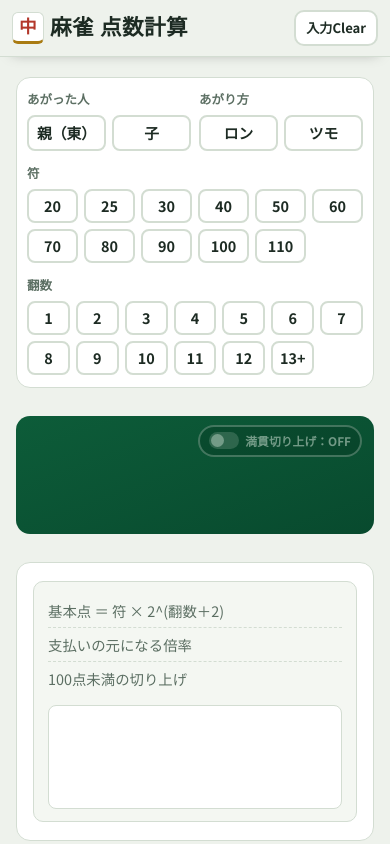
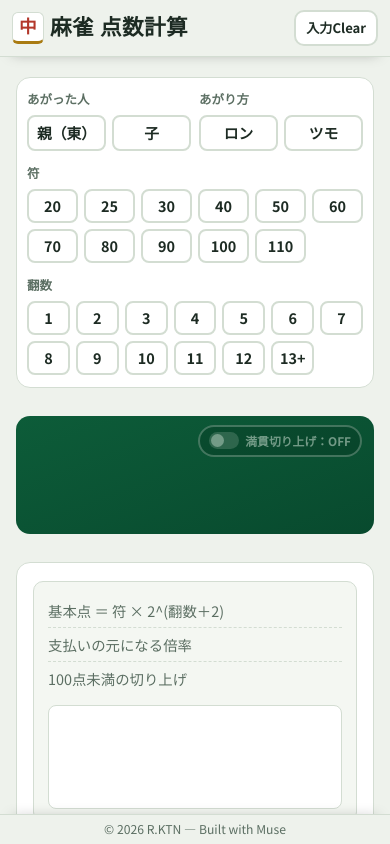
Before and after one commit to Rktn1028/mahjong-score-calculator-app, a website: page index.html in a window 390 px wide. Drawn offline with Linux system fonts and the light colour scheme; a web font is replaced by a local one.

Commit message:
feat: フッターを画面下部に固定バー化（#3）

```diff
--- a/index.html
+++ b/index.html
@@ -111,6 +111,7 @@
         body { height: auto; overflow: visible; }
         .wrap { overflow: visible; }
         .page-head { position: static; }
+        .page-foot { box-shadow: none; }
       }
 
       /* ===== レイアウト：上段（1左 / 2右上 / 3右下）＋ 下段（4全幅） ===== */
@@ -782,11 +783,32 @@
         .panel-input .chip-tip button { flex: 1 1 auto; }
       }
 
-      footer {
+      /* ===== フッター（画面下部の固定バー） =====
+         ヘッダーと対になる常時表示バー。body が 100dvh の flex column で、
+         .wrap（スクロール領域）の外に置くため、スクロールしても常に
+         画面下部に残る。幅は .wrap と同じ max-width にそろえ、ヘッダーと
+         同じ背景・区切り線・影のトーンで統一する。
+         バーは細く保ち、スマホの縦領域を圧迫しない（余白は最小限、
+         ホームインジケータ分は safe-area で確保する） */
+      .page-foot {
+        flex: 0 0 auto;
+        width: 100%;
+        max-width: 1040px;
+        margin: 0 auto;
+        padding: 7px 16px calc(7px + env(safe-area-inset-bottom, 0px));
+        background: var(--bg);
+        border-top: 1px solid var(--line);
+        box-shadow: 0 -8px 14px -12px rgba(0, 0, 0, 0.35);
         color: var(--muted);
         font-size: 0.8rem;
+        line-height: 1.4;
         text-align: center;
-        margin-top: 24px;
+      }
+      @media (max-width: 760px) {
+        .page-foot {
+          padding: 6px 12px calc(6px + env(safe-area-inset-bottom, 0px));
+          font-size: 0.76rem;
+        }
       }
     </style>
   </head>
@@ -1147,8 +1169,9 @@
         </div>
       </section>
 
-      <footer>© 2026 R.KTN — Built with Muse</footer>
     </div>
+
+    <footer class="page-foot">© 2026 R.KTN — Built with Muse</footer>
 
     <script>
       // ============================================================
```
Also changed, not shown: docs/spec-000-アプリ全体.md (+3 -2 lines).
